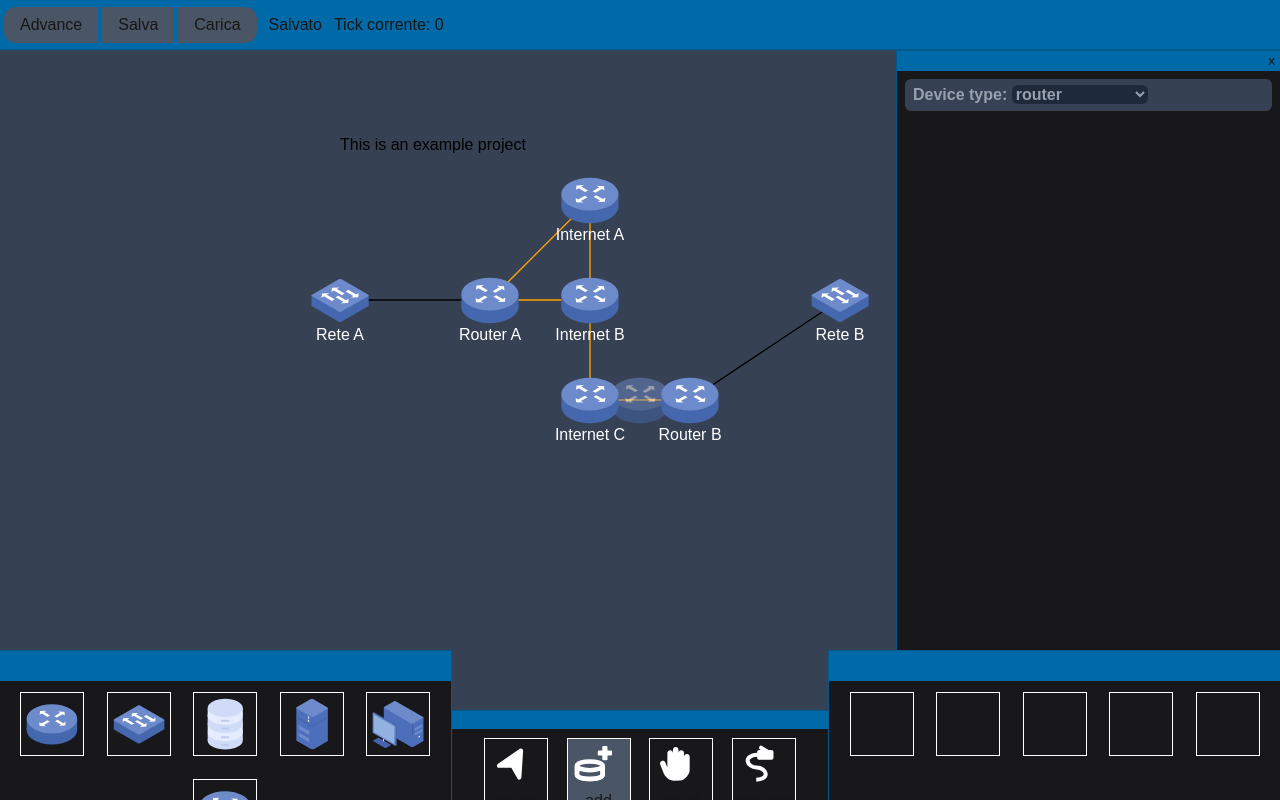
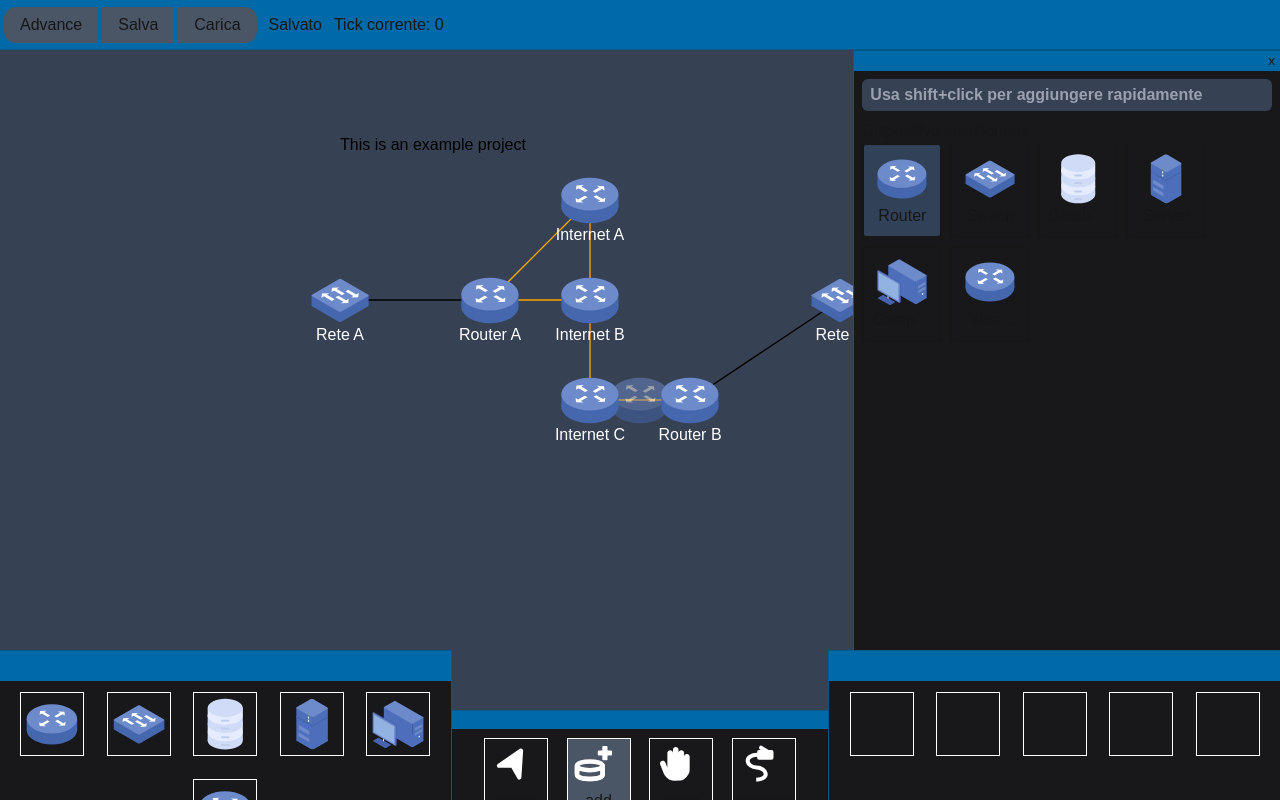
Before and after one commit to AmedeoAlf/packet-tracer, a Next.js app: page / in a window 1280 px wide. Both pictures are taken after a click on the button "add". Built offline with nearby package versions, Linux system fonts and the light colour scheme.

Commit message:
Copy quick-add functionality to AddTool.tsx

```diff
--- a/app/common.tsx
+++ b/app/common.tsx
@@ -54,3 +54,9 @@ export function deepCopy<T>(t: T): T {
       return t;
   }
 }
+
+export function capitalize(s: string) {
+  const arr = [...s];
+  arr[0] = arr[0].toUpperCase();
+  return arr.join("");
+}
--- a/app/editorComponents/SideBar.tsx
+++ b/app/editorComponents/SideBar.tsx
@@ -10,7 +10,7 @@ export const SideBar = memo(function SideBar({
 }): ReactNode {
   const [open, setOpen] = useState(true);
   return open ? (
-    <div className="bg-zinc-900 fixed top-[50px] right-0 w-[30%] h-(--h-spec-cont) border-sky-800 border-solid border-t-[.1em] border-l-[.1em]">
+    <div className="bg-zinc-900 fixed top-[50px] right-0 w-1/3 min-w-80 max-w-120 h-(--h-spec-cont) border-sky-800 border-solid border-t-[.1em] border-l-[.1em]">
       <div className="bg-sky-700 h-[20px] indent-0">
         <div
           className="fixed right-0 cursor-pointer h-[20px] text-[.85em] pr-[5px] pl-[6px] hover:bg-red-500/80"
--- a/app/editorComponents/ToolSelector.tsx
+++ b/app/editorComponents/ToolSelector.tsx
@@ -1,6 +1,6 @@
 import { memo, ReactNode } from "react";
 import { TOOL_LIST, TOOLS } from "../tools/Tool";
-import { TOOL_ICONS, wrapIcon } from "../tools/TOOL_ICONS";
+import { WrapToolIcon } from "../tools/TOOL_ICONS";
 
 // Il selettore del tool in uso
 export const ToolSelector = memo(
@@ -24,7 +24,7 @@ export const ToolSelector = memo(
                 " w-16 border-solid border-[.1em] border-white m-[2.5%] "
               }
             >
-              {wrapIcon(TOOL_ICONS[it])}
+              <WrapToolIcon icon={it} />
               {it}
             </button>
           ))}
--- a/app/tools/AddTool.tsx
+++ b/app/tools/AddTool.tsx
@@ -1,6 +1,8 @@
 import { Tool } from "./Tool";
 import { DeviceType, deviceTypesDB } from "../devices/deviceTypesDB";
-import { Coords } from "../common";
+import { capitalize, Coords, trustMeBroCast } from "../common";
+import { MouseEventHandler, ReactNode } from "react";
+import { ICONS } from "../devices/ICONS";
 
 export type AddTool = Tool<{
   deviceType: keyof typeof deviceTypesDB;
@@ -15,22 +17,38 @@ export function makeAddTool(prev: AddTool | object = {}): AddTool {
     toolname: "add",
     panel: (ctx) => {
       return (
-        <div className="h-8 rounded-md font-bold m-2 px-2 p-1 bg-gray-700 text-gray-400">
-          Device type:&nbsp;
-          <select
-            className="rounded-md bg-gray-800"
-            defaultValue={ctx.tool.deviceType}
-            onChange={(ev) => {
-              ctx.tool.deviceType = ev.target.value as DeviceType;
-              ctx.updateTool();
-            }}
-          >
-            {Object.keys(deviceTypesDB).map((it) => (
-              <option className="bg-sky-700" key={it} value={it}>
-                {it}
-              </option>
-            ))}
-          </select>
+        <div className="m-2">
+          <div className="h-8 rounded-md font-bold px-2 p-1 bg-gray-700 text-gray-400">
+            Usa shift+click per aggiungere rapidamente
+          </div>
+          <p className="mt-2">Dispositivo selezionato:</p>
+          <div className="flex-wrap flex w-max max-w-full gap-2">
+            {Object.keys(deviceTypesDB).map((it) => {
+              trustMeBroCast<keyof typeof deviceTypesDB>(it);
+              return (
+                <DeviceTypeComponent
+                  type={it}
+                  isSelected={it == ctx.tool.deviceType}
+                  onClick={(ev) => {
+                    if (ev.shiftKey) {
+                      ctx.project.createDevice(
+                        deviceTypesDB[it].proto.deviceType,
+                        [
+                          (ctx.project.lastId % 5) * 100 - 600,
+                          Math.floor(ctx.project.lastId / 5) * 100 - 350,
+                        ],
+                      );
+                      ctx.updateProject();
+                    }
+                    ctx.tool.deviceType = it;
+                    ctx.updateTool();
+                  }}
+                  key={it}
+                  className="block-inline w-20 "
+                />
+              );
+            })}
+          </div>
         </div>
       );
     },
@@ -58,3 +76,26 @@ export function makeAddTool(prev: AddTool | object = {}): AddTool {
     },
   };
 }
+
+function DeviceTypeComponent({
+  type,
+  isSelected,
+  onClick,
+  className,
+}: {
+  type: keyof typeof deviceTypesDB;
+  isSelected: boolean;
+  onClick: MouseEventHandler;
+  className?: string;
+}): ReactNode {
+  className = "p-2 rounded-sm border-2 " + className;
+  if (isSelected) className += " bg-slate-700 ";
+  return (
+    <div className={className} onClick={onClick}>
+      <svg viewBox="-35 -30 70 60" className="w-full">
+        {ICONS[deviceTypesDB[type].proto.iconId]}
+      </svg>
+      <p className="text-center truncate w-full">{capitalize(type)}</p>
+    </div>
+  );
+}
--- a/app/tools/TOOL_ICONS.tsx
+++ b/app/tools/TOOL_ICONS.tsx
@@ -1,7 +1,7 @@
-import { JSX, ReactNode } from "react";
+import { JSX } from "react";
 import { TOOLS } from "./Tool";
 
-export function wrapIcon(icon: ReactNode) {
+export function WrapToolIcon({ icon }: { icon: keyof typeof TOOL_ICONS }) {
   return (
     <svg
       width="50"
@@ -10,7 +10,7 @@ export function wrapIcon(icon: ReactNode) {
       version="1.1"
       xmlns="http://www.w3.org/2000/svg"
     >
-      {icon}
+      {TOOL_ICONS[icon]}
     </svg>
   );
 }
```
